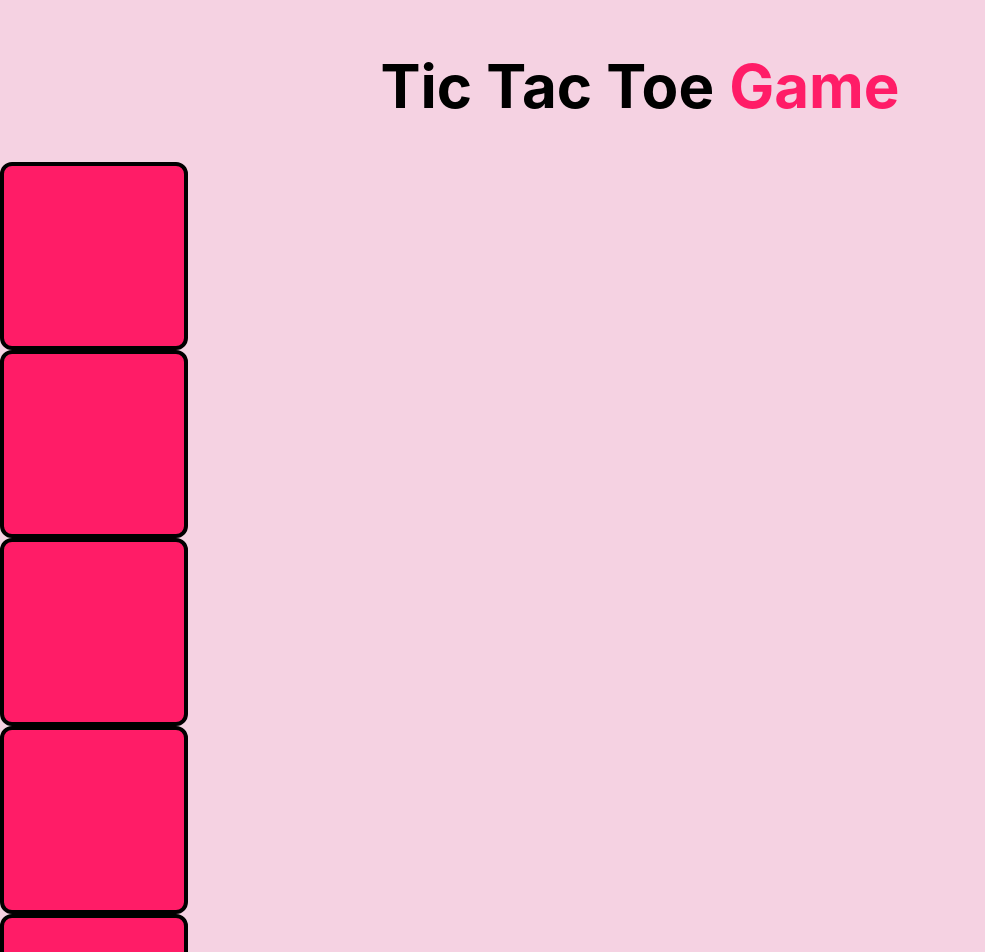
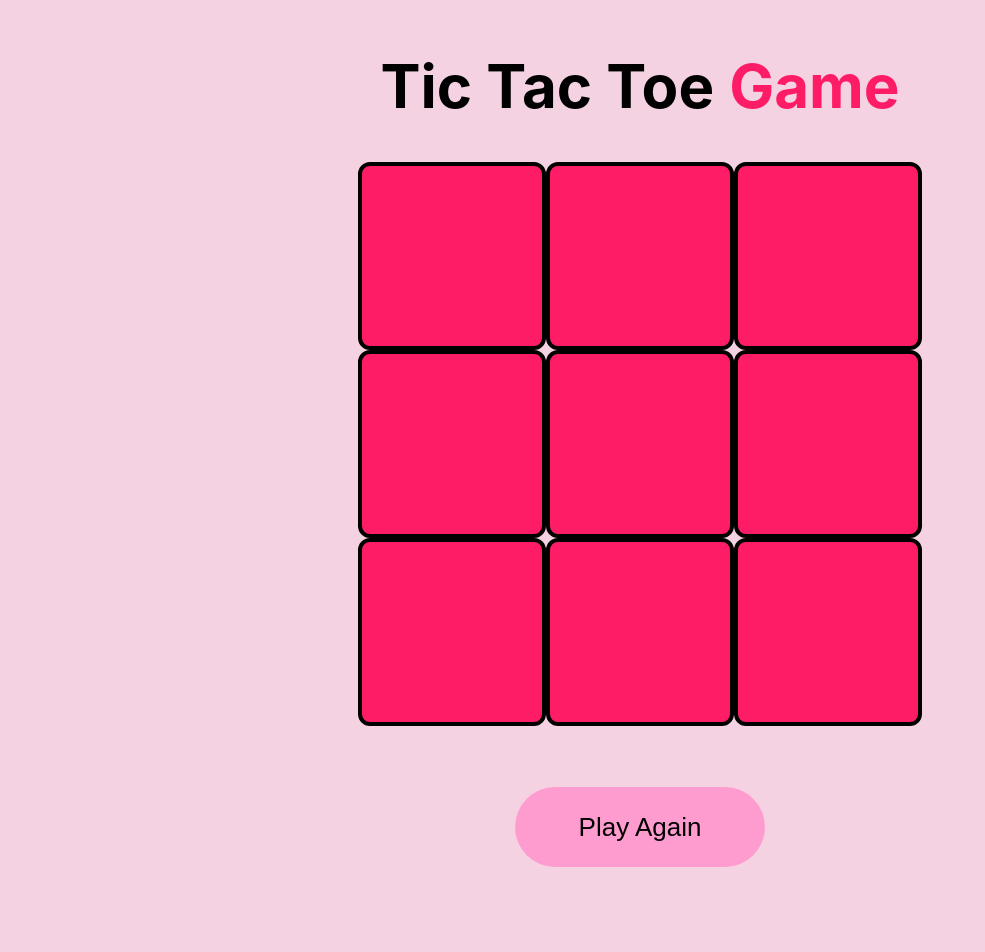
Before and after one commit to jsvictorias/TicTacToe, a React (Create React App) app: page / in a window 1280 px wide. Shown: the top 952 px of the page, without its empty margins (0-985 px from the left). After the commit the page ends 892 px from the top, so only its background shows below. Built offline with nearby package versions, Linux system fonts and the light colour scheme.

Commit message:
organization of blocks

```diff
--- a/src/components/TicTacToe/tictactoe.css
+++ b/src/components/TicTacToe/tictactoe.css
@@ -14,7 +14,7 @@
 }
 .reset {
     width: 250px;
-    height: 100px;
+    height: 80px;
     border:none;
     outline: none;
     cursor: pointer;
@@ -34,3 +34,11 @@
     border-radius: 12px;
     cursor:pointer;
 }
+.board {
+    height: 600px;
+    width: 564px;
+    display: flex;
+    margin: auto;
+
+
+}
```
Also changed, not shown: src/components/assets/mainTTT.png (added), 1 other file (tests, documents, lock files or other folders).
